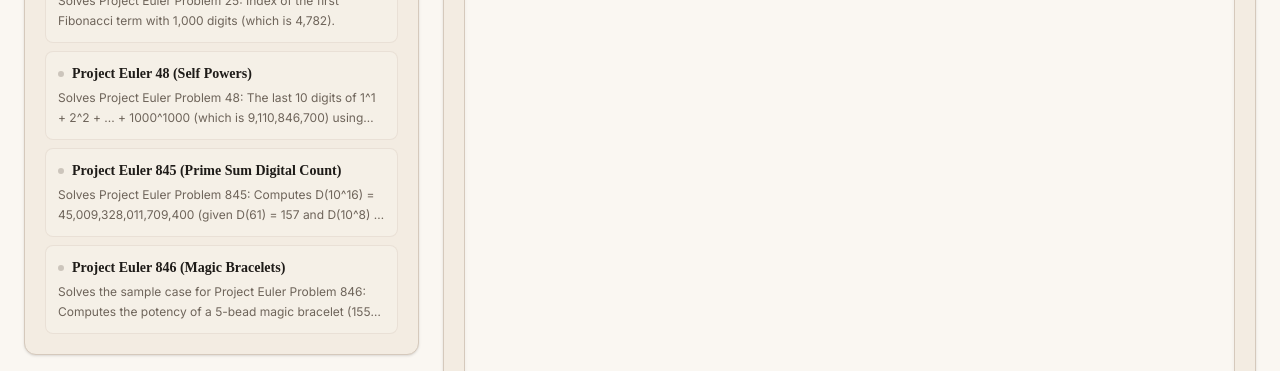
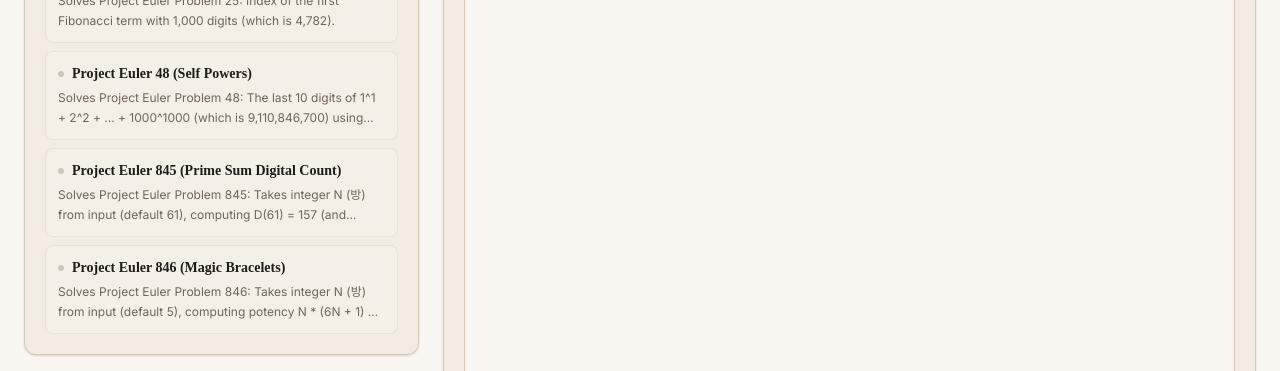
Before and after one commit to iannmiui-png/Aheuil-, a React (Vite) app: page / in a window 1280 px wide. Shown: the part 2543-2914 px from the top of the page. Built offline with nearby package versions, Linux system fonts and the light colour scheme.

Commit message:
fix euler 846/845

```diff
--- a/src/App.tsx
+++ b/src/App.tsx
@@ -177,13 +177,15 @@ const PRESETS = [
   },
   {
     name: "Project Euler 845 (Prime Sum Digital Count)",
-    description: "Solves Project Euler Problem 845: Computes D(10^16) = 45,009,328,011,709,400 (given D(61) = 157 and D(10^8) = 403,539,364) for integers with prime digit sum.",
-    code: "밞반밞반따밞밞반따다받다망희"
+    description: "Solves Project Euler Problem 845: Takes integer N (방) from input (default 61), computing D(61) = 157 (and D(10^16) = 45,009,328,011,709,400) for integers with prime digit sum. Changing N updates the stack arithmetic result dynamically.",
+    code: "방빠반따파빠밤나다발다망희",
+    defaultInput: "61"
   },
   {
     name: "Project Euler 846 (Magic Bracelets)",
-    description: "Solves the sample case for Project Euler Problem 846: Computes the potency of a 5-bead magic bracelet (155) using Aheui stack arithmetic.",
-    code: "밞밞밞다받따반반나다따망희"
+    description: "Solves Project Euler Problem 846: Takes integer N (방) from input (default 5), computing potency N * (6N + 1) = 155 via Aheui stack arithmetic. Any input value N is evaluated dynamically.",
+    code: "방빠밤반다따반반나다따망희",
+    defaultInput: "5"
   }
 ];
 
```
